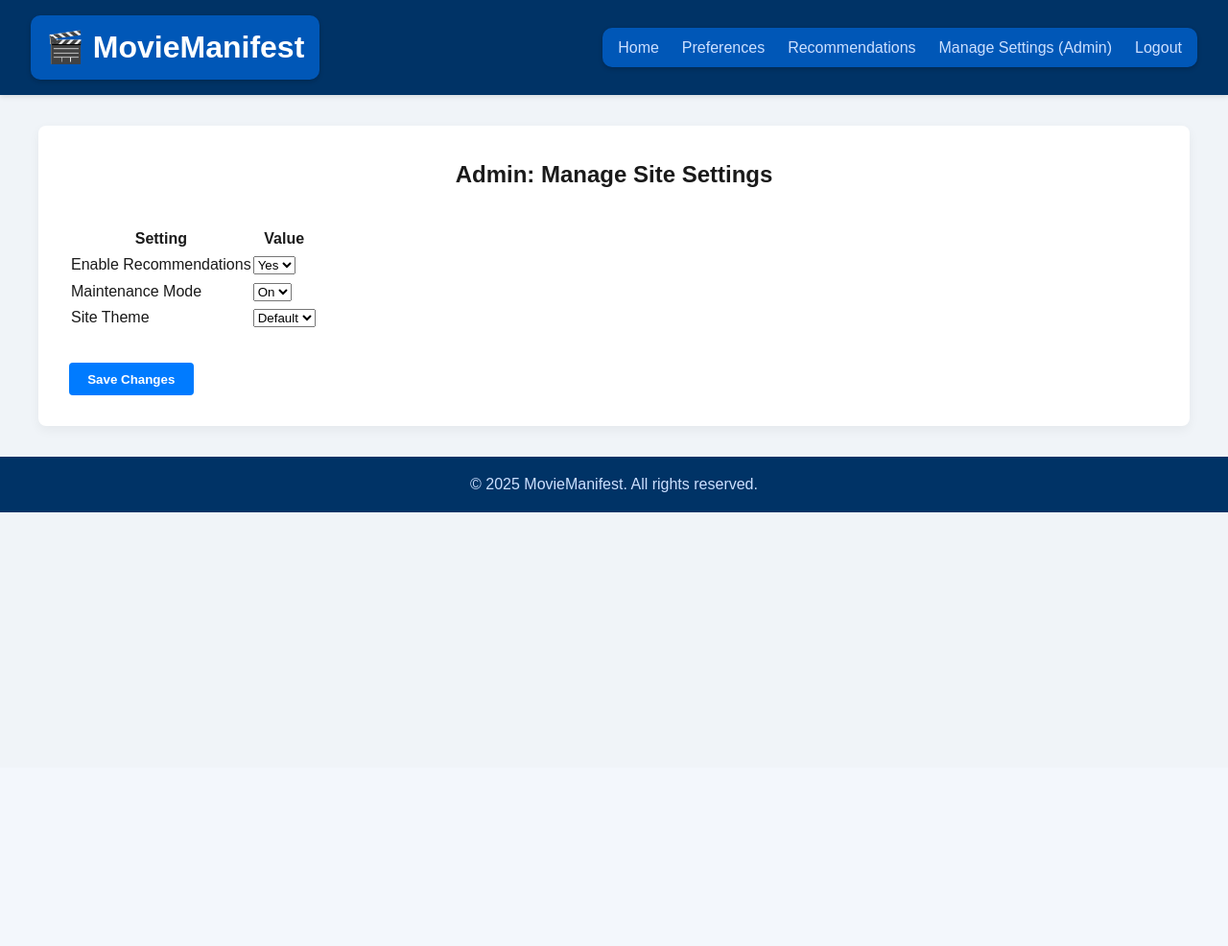
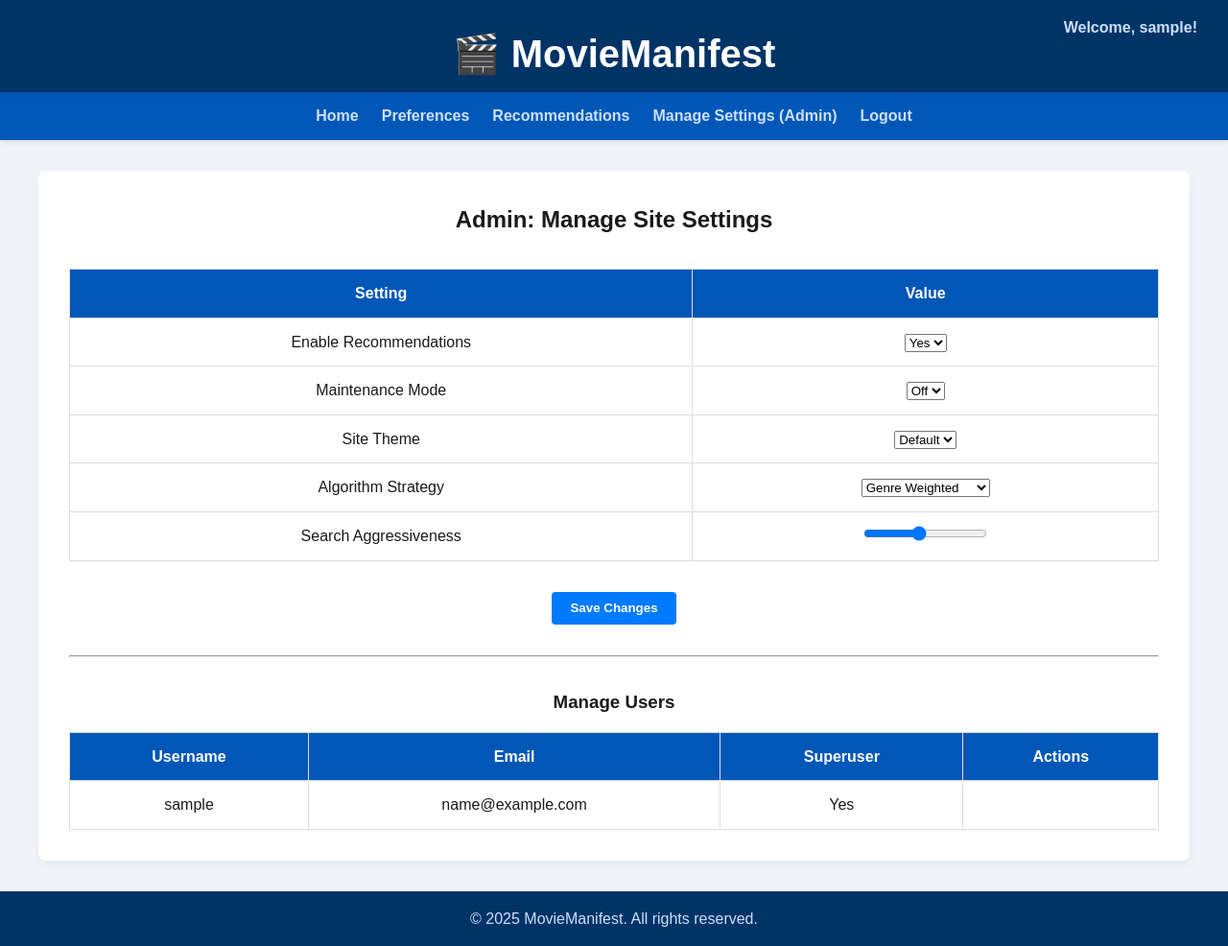
Before and after one commit to DeeBumG/MovieManifest, a Django app: page /manage_settings/ in a window 1280 px wide. Shown: the whole page at 96% size. Before the commit the page ends 534 px from the top, so only its background shows below. Run offline with Django 5.2, Linux system fonts and the light colour scheme; the visitor is signed in with stand-in values (Sample User, id 1); data comes from the database, SQL or seed files in the repository.

Commit message:
finished

```diff
--- a/Project/MovieManifest/forms.py
+++ b/Project/MovieManifest/forms.py
@@ -1,5 +1,7 @@
 from django.forms import modelformset_factory
 from .models import SiteSetting
+from django import forms
+from django.contrib.auth.forms import UserCreationForm
 
 SiteSettingFormSet = modelformset_factory(
     SiteSetting,
--- a/Project/MovieManifest/templates/MovieManifest/base.html
+++ b/Project/MovieManifest/templates/MovieManifest/base.html
@@ -8,22 +8,32 @@
     <link rel="stylesheet" href="{% static 'css/styles.css' %}">
 </head>
 <body>
+
+    <!-- Site Title -->
+    <header class="site-header">
+        <h1 class="site-title">
+            <a href="{% url 'home' %}">🎬 MovieManifest</a>
+        </h1>
+        {% if user.is_authenticated %}
+        <div class="navbar-user">
+            Welcome, {{ user.username }}!
+        </div>
+        {% endif %}
+    </header>
+
     <!-- Navigation Bar -->
     <nav class="navbar">
-        <div class="navbar-brand">
-            <div class="title-box">
-                <a href="{% url 'home' %}">🎬 MovieManifest</a>
-            </div>
-        </div>
         <ul class="navbar-links">
             <li><a href="{% url 'home' %}">Home</a></li>
             <li><a href="{% url 'preferences' %}">Preferences</a></li>
             <li><a href="{% url 'view_reccommendations' %}">Recommendations</a></li>
-            <li><a href="{% url 'manage_settings' %}">Manage Settings (Admin)</a></li>
+            {% if user.is_authenticated and user.is_superuser %}
+                <li><a href="{% url 'manage_settings' %}">Manage Settings (Admin)</a></li>
+            {% endif %}
             {% if user.is_authenticated %}
                 <li><a href="{% url 'logout' %}">Logout</a></li>
             {% else %}
-                <li><a href="{% url 'register' %}">Register</a></li>
+                <li><a href="{% url 'signup' %}">Signup</a></li>
                 <li><a href="{% url 'login' %}">Login</a></li>
             {% endif %}
         </ul>
@@ -31,6 +41,13 @@
 
     <!-- Page Content -->
     <main class="content">
+        {% if messages %}
+        <div class="messages">
+            {% for message in messages %}
+                <div class="alert alert-{{ message.tags }}">{{ message }}</div>
+            {% endfor %}
+        </div>
+        {% endif %}
         {% block content %}
         {% endblock %}
     </main>
--- a/Project/MovieManifest/templates/MovieManifest/manage_settings.html
+++ b/Project/MovieManifest/templates/MovieManifest/manage_settings.html
@@ -1,4 +1,5 @@
 {% extends 'MovieManifest/base.html' %}
+
 {% block title %}Manage Settings{% endblock %}
 
 {% block content %}
@@ -6,6 +7,7 @@
     <h2>Admin: Manage Site Settings</h2>
 </div>
 
+<!-- Site Configuration Form -->
 <form method="post" class="mt-2">
     {% csrf_token %}
     <table class="content-table">
@@ -20,8 +22,8 @@
                 <td>Enable Recommendations</td>
                 <td>
                     <select name="enable_recommendations">
-                        <option value="True">Yes</option>
-                        <option value="False">No</option>
+                        <option value="True" {% if enable_recommendations %}selected{% endif %}>Yes</option>
+                        <option value="False" {% if not enable_recommendations %}selected{% endif %}>No</option>
                     </select>
                 </td>
             </tr>
@@ -29,8 +31,8 @@
                 <td>Maintenance Mode</td>
                 <td>
                     <select name="maintenance_mode">
-                        <option value="True">On</option>
-                        <option value="False">Off</option>
+                        <option value="True" {% if maintenance_mode %}selected{% endif %}>On</option>
+                        <option value="False" {% if not maintenance_mode %}selected{% endif %}>Off</option>
                     </select>
                 </td>
             </tr>
@@ -38,14 +40,76 @@
                 <td>Site Theme</td>
                 <td>
                     <select name="site_theme">
-                        <option value="default">Default</option>
-                        <option value="dark">Dark</option>
-                        <option value="blue">Blue</option>
+                        <option value="default" {% if site_theme == 'default' %}selected{% endif %}>Default</option>
+                        <option value="dark" {% if site_theme == 'dark' %}selected{% endif %}>Dark</option>
+                        <option value="blue" {% if site_theme == 'blue' %}selected{% endif %}>Blue</option>
                     </select>
+                </td>
+            </tr>
+            <tr>
+                <td>Algorithm Strategy</td>
+                <td>
+                    <select name="algo_strategy">
+                        <option value="genre-weighted">Genre Weighted</option>
+                        <option value="popularity-boosted">Popularity Boosted</option>
+                        <option value="ai-driven">AI-Driven (Beta)</option>
+                    </select>
+                </td>
+            </tr>
+            <tr>
+                <td>Search Aggressiveness</td>
+                <td>
+                    <input type="range" name="search_aggressiveness" min="1" max="10" value="5">
                 </td>
             </tr>
         </tbody>
     </table>
-    <button type="submit" class="button mt-2">Save Changes</button>
+    <div style="text-align: center;" class="mt-2">
+        <button type="submit" class="button">Save Changes</button>
+    </div>
 </form>
+
+<hr class="mt-2">
+
+<!-- User Management Table -->
+<h3 class="mt-2 text-center">Manage Users</h3>
+<table class="content-table mt-2">
+    <thead>
+        <tr>
+            <th>Username</th>
+            <th>Email</th>
+            <th>Superuser</th>
+            <th>Actions</th>
+        </tr>
+    </thead>
+    <tbody>
+        {% for user in users %}
+        <tr>
+            <td>{{ user.username }}</td>
+            <td>{{ user.email }}</td>
+            <td>{{ user.is_superuser|yesno:"Yes,No" }}</td>
+            <td>
+                {% if not user.is_superuser %}
+                    <form method="post" style="display:inline;">
+                        {% csrf_token %}
+                        <input type="hidden" name="promote_user" value="{{ user.id }}">
+                        <button class="small-button">Make Superuser</button>
+                    </form>
+                {% endif %}
+                {% if request.user.id != user.id %}
+                    <form method="post" style="display:inline;">
+                        {% csrf_token %}
+                        <input type="hidden" name="delete_user" value="{{ user.id }}">
+                        <button class="small-button" style="background-color:#dc3545;">Delete</button>
+                    </form>
+                {% endif %}
+            </td>
+        </tr>
+        {% empty %}
+        <tr>
+            <td colspan="4" class="text-center">No users found.</td>
+        </tr>
+        {% endfor %}
+    </tbody>
+</table>
 {% endblock %}
--- a/Project/MovieManifest/urls.py
+++ b/Project/MovieManifest/urls.py
@@ -1,15 +1,15 @@
 from django.urls import path
 from . import views
-from django.contrib.auth.views import LoginView
+from django.contrib.auth import views as auth_views
 
 urlpatterns = [
     path('', views.home, name='home'),
     path('manage_settings/', views.manage_settings, name='manage_settings'),
     path('view_reccommendations/', views.view_reccommendations, name='view_reccommendations'),
     path('preferences/', views.preferences, name='preferences'),
-    path('login/', LoginView.as_view(template_name='MovieManifest/login.html'), name='login'),
-    path('register/', LoginView.as_view(template_name='MovieManifest/register.html'), name='register'),
+    path('movie/<int:pk>/', views.movie_detail_view, name='movie_detail'),
+    path('signup/', views.signup, name='signup'),
+    path('login/', auth_views.LoginView.as_view(), name='login'),
     path('logout/', views.custom_logout, name='logout'),
-    path('movie/<int:pk>/', views.movie_detail_view, name='movie_detail'),
 
 ]
--- a/Project/MovieManifest/views.py
+++ b/Project/MovieManifest/views.py
@@ -1,17 +1,34 @@
 from django.shortcuts import render, redirect
-from django.contrib.auth import logout
-from django.http import HttpResponseRedirect
-from .models import SiteSetting
-from .forms import SiteSettingFormSet
+from django.contrib.auth import logout, login
+from django.contrib.auth.forms import UserCreationForm
+from django.contrib.auth.decorators import login_required
+from django.contrib.auth.decorators import user_passes_test
 
+
+@login_required
 def home(request):
     popular_movies = [
-        {'id': 1, 'title': 'Nacho Libre', 'image_url': 'https://m.media-amazon.com/images/M/MV5BMjMyNmEzNWYtMDNkYS00NGFmLWE3YjYtNDViYjUyMDA3MTlkXkEyXkFqcGc@._V1_.jpg'},
-        {'id': 2, 'title': 'School of Rock', 'image_url': 'https://m.media-amazon.com/images/M/MV5BOTg2NDU4Mjg2NV5BMl5BanBnXkFtZTgwNjQ0MDIyMDI@._V1_.jpg'},
-        {'id': 9, 'title': ' A Minecraft Movie', 'image_url': 'https://m.media-amazon.com/images/M/MV5BYzFjMzNjOTktNDBlNy00YWZhLWExYTctZDcxNDA4OWVhOTJjXkEyXkFqcGc@._V1_.jpg'},
-        {'id': 10, 'title': 'Kung Fu Panda', 'image_url': 'https://m.media-amazon.com/images/M/MV5BZDU5MDNiMGItYjVmZi00NDUxLTg2OTktNGE0NzNlNzM4NzgyXkEyXkFqcGc@._V1_.jpg'},
-        # Add more...
-    ]
+    {
+        'title': 'Nacho Libre',
+        'image_url': 'https://m.media-amazon.com/images/M/MV5BMjMyNmEzNWYtMDNkYS00NGFmLWE3YjYtNDViYjUyMDA3MTlkXkEyXkFqcGc@._V1_.jpg',
+        'imdb_url': 'https://www.imdb.com/title/tt0457510/'
+    },
+    {
+        'title': 'School of Rock',
+        'image_url': 'https://m.media-amazon.com/images/M/MV5BOTg2NDU4Mjg2NV5BMl5BanBnXkFtZTgwNjQ0MDIyMDI@._V1_.jpg',
+        'imdb_url': 'https://www.imdb.com/title/tt0332379/'
+    },
+    {
+        'title': 'A Minecraft Movie',
+        'image_url': 'https://m.media-amazon.com/images/M/MV5BYzFjMzNjOTktNDBlNy00YWZhLWExYTctZDcxNDA4OWVhOTJjXkEyXkFqcGc@._V1_.jpg',
+        'imdb_url': 'https://www.imdb.com/title/tt3566834/?ref_=nv_sr_srsg_0_tt_7_nm_1_in_0_q_minecra'
+    },
+    {
+        'title': 'Kung Fu Panda',
+        'image_url': 'https://m.media-amazon.com/images/M/MV5BZDU5MDNiMGItYjVmZi00NDUxLTg2OTktNGE0NzNlNzM4NzgyXkEyXkFqcGc@._V1_.jpg',
+        'imdb_url': 'https://www.imdb.com/title/tt0441773/'
+    },
+]
 
     recommended_movies = [
         {'id': 5, 'title': 'Arrival'},
@@ -25,19 +42,11 @@ def home(request):
         'recommended_movies': recommended_movies
     })
 
-def manage_settings(request):
-    # Fake settings data
-    settings_data = [
-        {'key': 'site_name', 'value': 'MovieManifest'},
-        {'key': 'enable_recommendations', 'value': 'True'},
-        {'key': 'maintenance_mode', 'value': 'False'},
-    ]
-
-    return render(request, 'MovieManifest/manage_settings.html', {'settings_data': settings_data})
-
+@login_required
 def view_reccommendations(request):
     return render(request, 'MovieManifest/view_reccommendations.html', {'title': 'view_reccommendations'})
 
+@login_required
 def preferences(request):
     genres = ['Action', 'Adventure', 'Animation', 'Biography', 'Comedy', 'Crime',
         'Documentary', 'Drama', 'Family', 'Fantasy', 'Film-Noir', 'Game-Show',
@@ -53,6 +62,61 @@ def movie_detail_view(request, pk):
     return render(request, 'movie_detail.html', {'movie_id': pk})
 
 
+def signup(request):
+    if request.method == 'POST':
+        form = UserCreationForm(request.POST)
+        if form.is_valid():
+            user = form.save()
+            login(request, user)
+            return redirect('home')
+    else:
+        form = UserCreationForm()
+    return render(request, 'registration/signup.html', {'form': form})
+
 def custom_logout(request):
     logout(request)
-    return HttpResponseRedirect('/')
+    return redirect('login')
+
+from django.contrib.auth.decorators import user_passes_test
+from django.contrib.auth.models import User
+from django.shortcuts import render, redirect
+from django.views.decorators.http import require_POST
+
+@user_passes_test(lambda u: u.is_superuser)
+def manage_settings(request):
+    users = User.objects.all().order_by('username')
+
+    # Example settings (you'd normally pull from the DB or config)
+    enable_recommendations = True
+    maintenance_mode = False
+    site_theme = "default"
+
+    if request.method == 'POST':
+        if 'promote_user' in request.POST:
+            user_id = request.POST.get('promote_user')
+            user = User.objects.filter(id=user_id).first()
+            if user:
+                user.is_superuser = True
+                user.save()
+            return redirect('manage_settings')
+
+        if 'delete_user' in request.POST:
+            user_id = request.POST.get('delete_user')
+            user = User.objects.filter(id=user_id).first()
+            if user and request.user.id != user.id:
+                user.delete()
+            return redirect('manage_settings')
+
+        # Handle settings update
+        enable_recommendations = request.POST.get('enable_recommendations') == 'True'
+        maintenance_mode = request.POST.get('maintenance_mode') == 'True'
+        site_theme = request.POST.get('site_theme')
+
+        # You could store these in a model or JSON file
+
+    return render(request, 'MovieManifest/manage_settings.html', {
+        'users': users,
+        'enable_recommendations': enable_recommendations,
+        'maintenance_mode': maintenance_mode,
+        'site_theme': site_theme
+    })
--- a/Project/static/css/styles.css
+++ b/Project/static/css/styles.css
@@ -7,42 +7,58 @@
 
 body {
     font-family: 'Poppins', sans-serif;
-    background-color: #f0f4f8; /* light blue-gray background */
+    background-color: #f0f4f8;
     color: #1a1a1a;
     line-height: 1.6;
 }
 
-/* Navbar Styling */
-.navbar {
-    background-color: #003366; /* dark navy blue */
-    padding: 1rem 2rem;
-    display: flex;
-    justify-content: space-between;
-    align-items: center;
+/* Site Header */
+.site-header {
+    background-color: #003366;
+    color: white;
+    text-align: center;
+    padding: 1.5rem 1rem 0.5rem;
+    position: relative;
     box-shadow: 0 2px 5px rgba(0, 0, 0, 0.1);
 }
 
-.navbar-brand a {
-    color: #ffffff;
-    font-size: 1.8rem;
+.site-title a {
+    color: white;
+    font-size: 2.5rem;
+    font-weight: bold;
     text-decoration: none;
+}
+
+.navbar-user {
+    position: absolute;
+    top: 1rem;
+    right: 2rem;
     font-weight: bold;
+    color: #cce0ff;
+}
+
+/* Navbar Styling */
+.navbar {
+    background-color: #0057b7;
+    display: flex;
+    justify-content: center;
+    padding: 0.75rem 1rem;
+    box-shadow: 0 2px 5px rgba(0, 0, 0, 0.1);
 }
 
 .navbar-links {
     list-style: none;
     display: flex;
     gap: 1.5rem;
-    background-color: #0057b7; /* bright blue background */
-    padding: 0.5rem 1rem;
-    border-radius: 10px;
-    box-shadow: 0 2px 5px rgba(0, 0, 0, 0.2);
+    margin: 0;
+    padding: 0;
 }
 
 .navbar-links li a {
-    color: #cce0ff; /* lighter blue text */
+    color: #cce0ff;
     text-decoration: none;
     font-size: 1rem;
+    font-weight: bold;
     transition: color 0.3s ease;
 }
 
@@ -185,27 +195,6 @@ input[type="checkbox"]:checked + .genre-button {
     margin-bottom: 1rem;
 }
 
-.recommendation-list li {
-    margin-bottom: 0.5rem;
-}
-
-.small-button {
-    padding: 0.5rem 1rem;
-    font-size: 0.85rem;
-}
-.title-box {
-    background-color: #0057b7; /* bright blue background */
-    padding: 0.5rem 1rem;
-    border-radius: 10px;
-    box-shadow: 0 2px 5px rgba(0, 0, 0, 0.2);
-}
-
-.title-box a {
-    color: white;
-    font-size: 2rem;
-    font-weight: bold;
-    text-decoration: none;
-}
 .recommendation-item {
     display: block;
     padding: 0.4rem 0.6rem;
@@ -220,9 +209,74 @@ input[type="checkbox"]:checked + .genre-button {
 .recommendation-item:hover {
     background-color: #d0e3ff;
 }
+
 .content-table input.form-input {
     width: 100%;
     padding: 0.4rem;
     border: 1px solid #ccc;
     border-radius: 4px;
 }
+
+.homepage-grid {
+    display: grid;
+    grid-template-columns: 3fr 1fr;
+    gap: 2rem;
+}
+
+.main-section h2,
+.sidebar-section h3 {
+    margin-bottom: 1rem;
+}
+
+.small-button {
+    padding: 0.5rem 1rem;
+    font-size: 0.85rem;
+}
+
+.title-box {
+    background-color: #0057b7;
+    padding: 0.5rem 1rem;
+    border-radius: 10px;
+    box-shadow: 0 2px 5px rgba(0, 0, 0, 0.2);
+}
+
+.title-box a {
+    color: white;
+    font-size: 2rem;
+    font-weight: bold;
+    text-decoration: none;
+}
+
+.content-table {
+    width: 100%;
+    border-collapse: collapse;
+    margin-top: 1rem;
+}
+
+.content-table th,
+.content-table td {
+    border: 1px solid #ddd;
+    padding: 0.75rem;
+    text-align: center;
+}
+
+.content-table th {
+    background-color: #0057b7;
+    color: white;
+}
+
+.small-button {
+    padding: 0.4rem 0.8rem;
+    font-size: 0.85rem;
+    border: none;
+    border-radius: 4px;
+    cursor: pointer;
+    background-color: #007bff;
+    color: white;
+    margin: 0 2px;
+    transition: background-color 0.3s ease;
+}
+
+.small-button:hover {
+    background-color: #0056b3;
+}
```
Also changed, not shown: other parts of Project/static/css/styles.css (+37 -43 lines), Project/MovieManifest/models.py (+0 -60 lines), Project/MovieManifest/templates/MovieManifest/home.html (+6 -4 lines), Project/MovieManifest/templates/MovieManifest/login.html (deleted, +0 -10 lines), Project/MovieManifest/templates/MovieManifest/register.html (deleted, +0 -10 lines), Project/MovieManifest/templates/MovieManifest/view_reccommendations.html (+20 -11 lines), Project/MovieManifest/templates/registration/login.html (added, +26 -0 lines), Project/MovieManifest/templates/registration/signup.html (added, +20 -0 lines), Project/django_website/settings.py (+16 -2 lines), Project/MovieManifest/migrations/0001_initial.py, Project/MovieManifest/migrations/0002_sitesetting.py (deleted), 1 other file.
